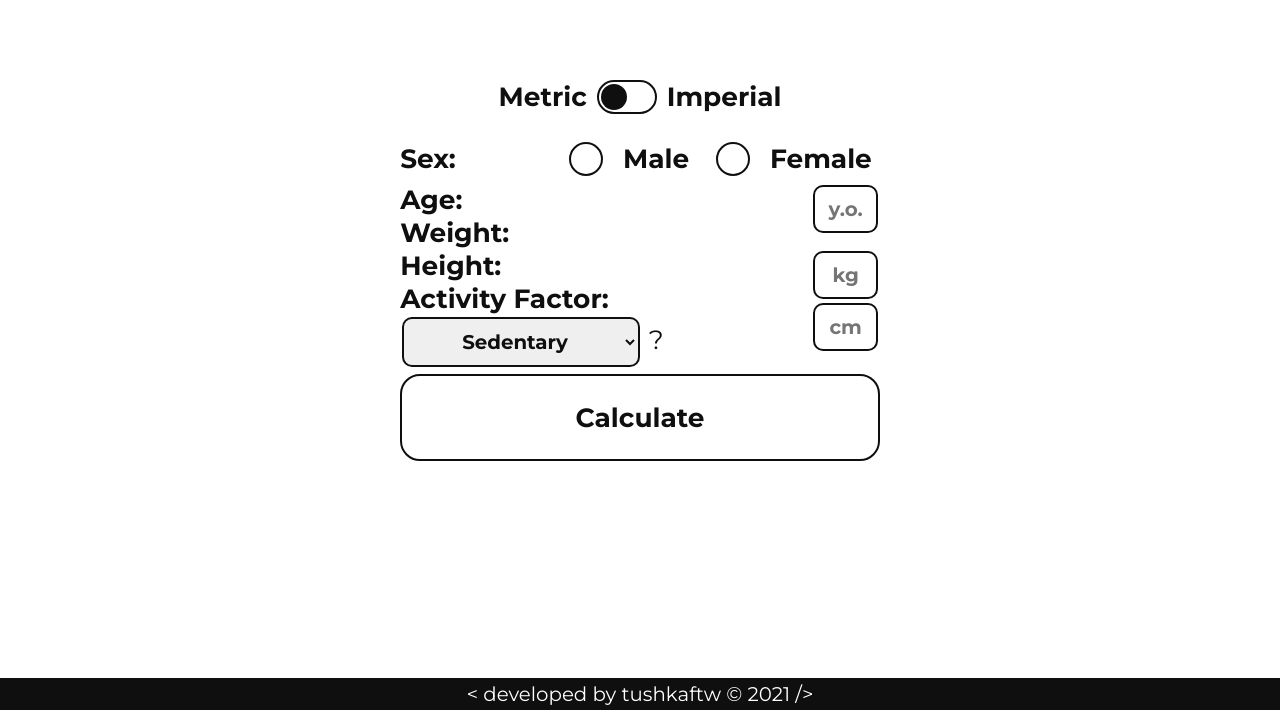
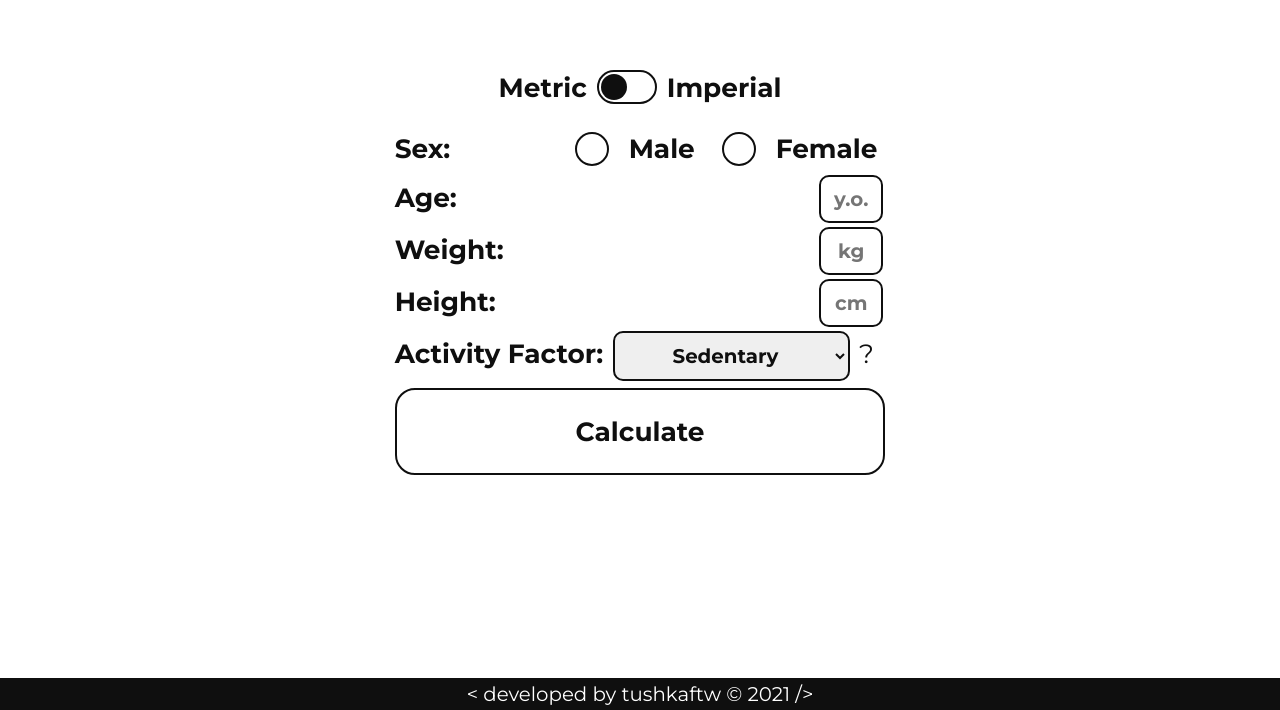
Before and after one commit to pasekdaniel/kCalculator, a plain HTML site: page index.html in a window 1280 px wide. Shown: the part 90-800 px from the top of the page. Drawn offline with nearby package versions, Linux system fonts and the light colour scheme.

Commit message:
fixed browser support

```diff
--- a/index.html
+++ b/index.html
@@ -33,12 +33,18 @@
                     </div>
                 </div>
                 <div class="rest">
-                <label class="age-label" for="age">Age: </label>
-                <input placeholder="y.o." maxlength="3" type="text" inputmode="numeric" ame="age" id="age"> <br>
-                <label for="weight">Weight: </label>
-                <input maxlength="3" type="text" inputmode="numeric" name="weight" id="weight"><br>
-                <label for="height">Height: </label>
-                <input maxlength="3" type="text" inputmode="numeric" name="height" id="height"><br>
+                <div class="age-group">
+                    <label class="age-label" for="age">Age: </label>
+                    <input placeholder="y.o." maxlength="3" type="text" inputmode="numeric" ame="age" id="age"> <br>
+                </div>
+                <div class="weight-group">
+                    <label class="weight-label" for="weight">Weight: </label>
+                    <input maxlength="3" type="text" inputmode="numeric" name="weight" id="weight"><br>
+                </div>
+                <div class="height-group">
+                    <label class="height-label" for="height">Height: </label>
+                    <input maxlength="3" type="text" inputmode="numeric" name="height" id="height"><br>
+                </div>
                 <div id="activityfactor">
                     <label for="af">Activity Factor: </label>
                     <select name="af" id="af">
--- a/styles/style.scss
+++ b/styles/style.scss
@@ -31,7 +31,31 @@ main {
   align-items: center;
   min-height: 50vh;
   font-size: $medium-font;
-  flex-direction: column;
+  .age-group {
+    display: inline-block;
+    align-items: center;
+    width: 100%;
+    height: 100%;
+    .age-label {
+      line-height: 50px;
+    }
+  }
+  .weight-group {
+    display: inline-block;
+    align-items: center;
+    width: 100%;
+    .weight-label {
+      line-height: 50px;
+    }
+  }
+  .height-group {
+    display: inline-block;
+    align-items: center;
+    width: 100%;
+    .height-label {
+      line-height: 50px;
+    }
+  }
 }
 
 .main {
```
Also changed, not shown: styles/style.css, 1 other file.
